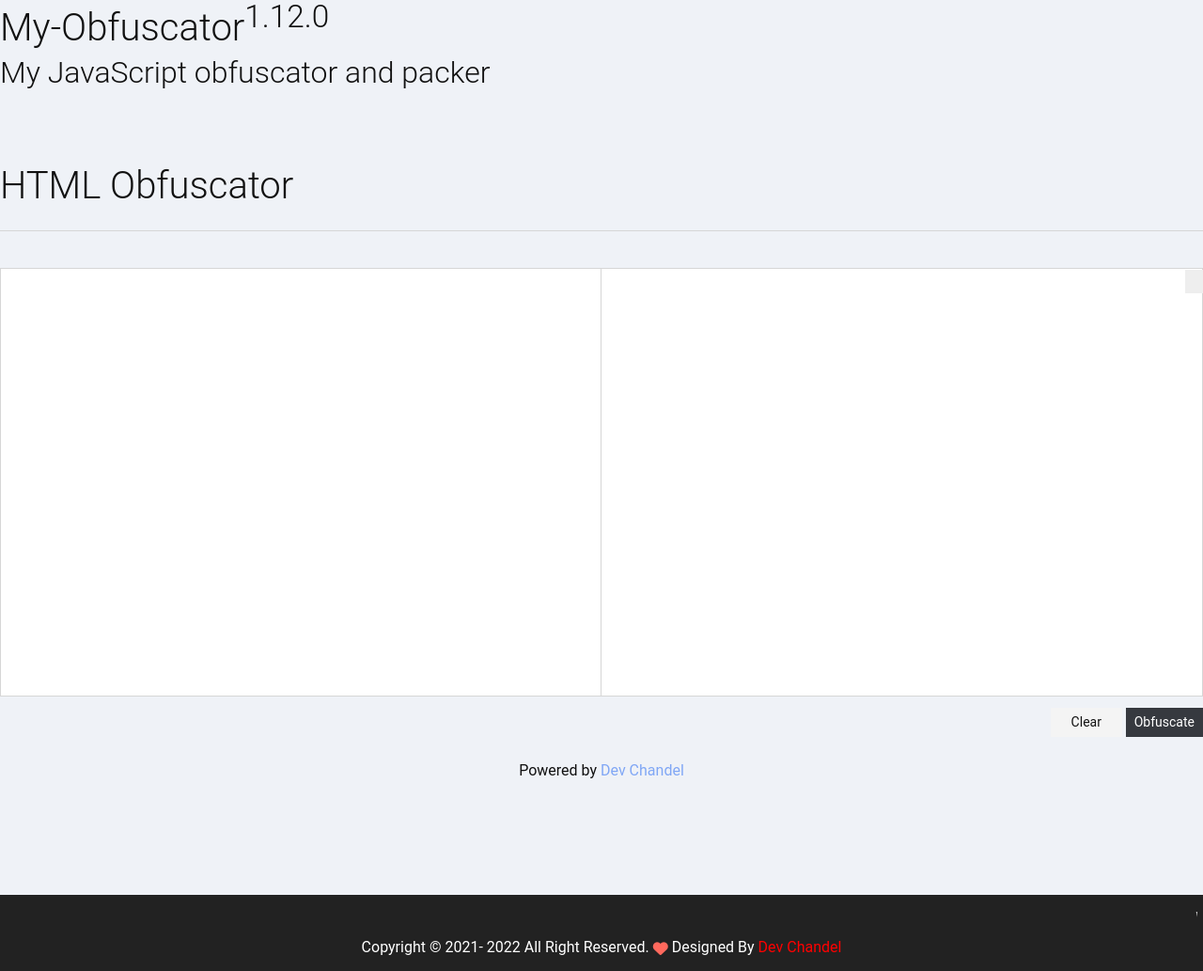
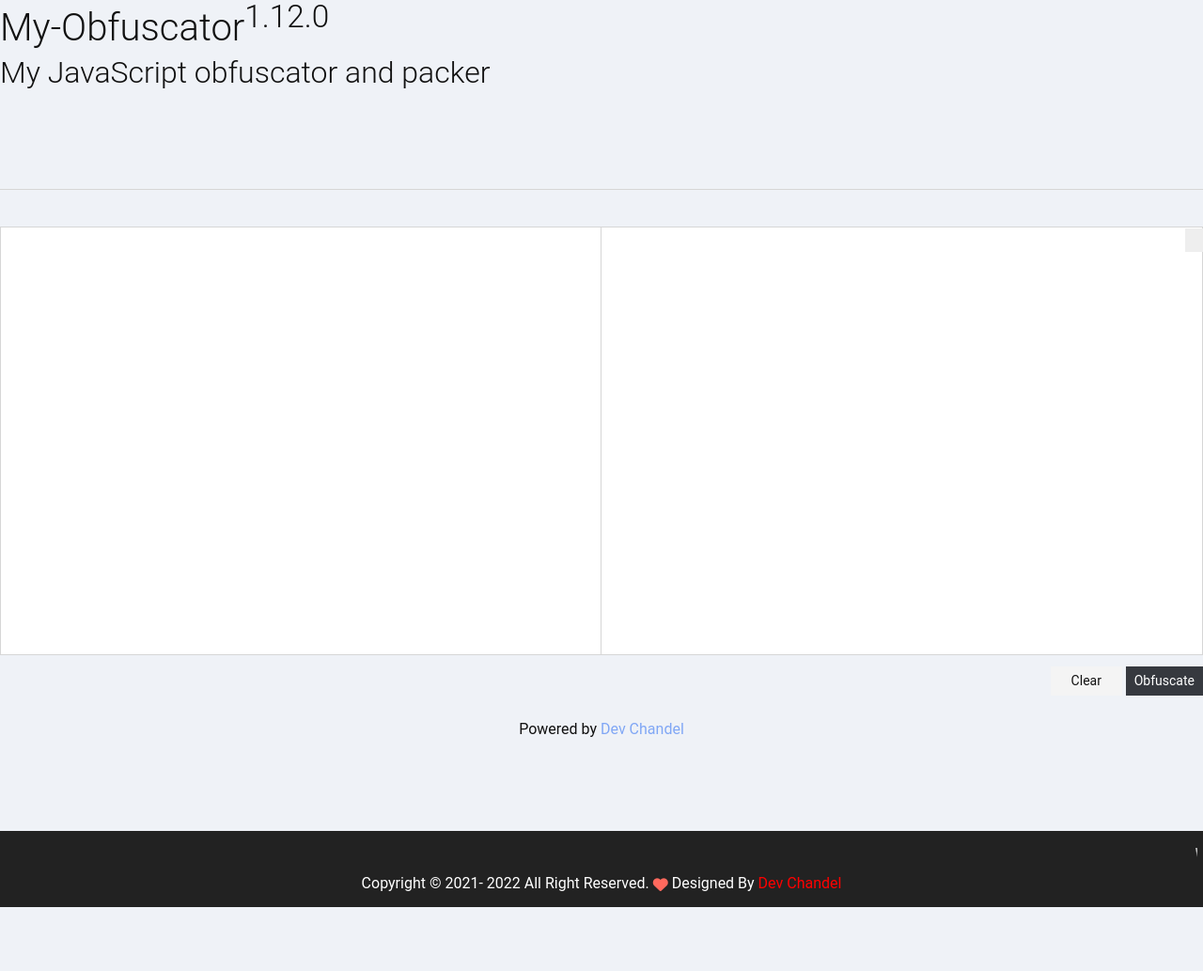
Before and after one commit to GoojDex/My-Obfuscator, a Jekyll site: the page built from README.md, in a window 1280 px wide. Shown: the whole page at 94% size. Built offline with Jekyll 4.4.1, drawn with Linux system fonts in a browser that asks for light colours; nearby versions of some CDN libraries; some web fonts are replaced; our own code applies the rules of GitHub Pages for plain Markdown files; after the commit the page ends 965 px from its top, so only the background shows below that.

Commit message:
Update default.html

```diff
--- a/_layouts/default.html
+++ b/_layouts/default.html
@@ -1969,7 +1969,7 @@ footer a:hover {
 <br><br><br>
   <div class="container">
     <section id="main_content">
-	<h1>HTML Obfuscator</h1><hr>
+	<hr>
 
   <div class="clear w-100" id="premerge">
     <div class="w-50 left main">
@@ -1992,7 +1992,7 @@ footer a:hover {
 
 <script type="text/javascript" src="https://cdn.jsdelivr.net/gh/GoojDex/safe@main/HTML_Obfuscator.js"></script>
 
-<div class="center-align" id="credits" style="text-align: center;">Powered by <a class="teal-text" href="https://goojdextools.blogspot.com/" id="creditlink" rel="dofollow" target="_blank">Dev Chandel</a></div><div class="center-align" style="text-align: center;"><br /></div>
+<div class="center-align" id="credits" style="text-align: center;">Powered by <a class="teal-text" href="https://goojdextools.blogspot.com/" id="creditlink" rel="dofollow" target="_blank">Dev Chandel</a></div><div class="center-align" style="text-align: center;"></div>
 
     </section><br /><br/><br/><br/>
 
```
